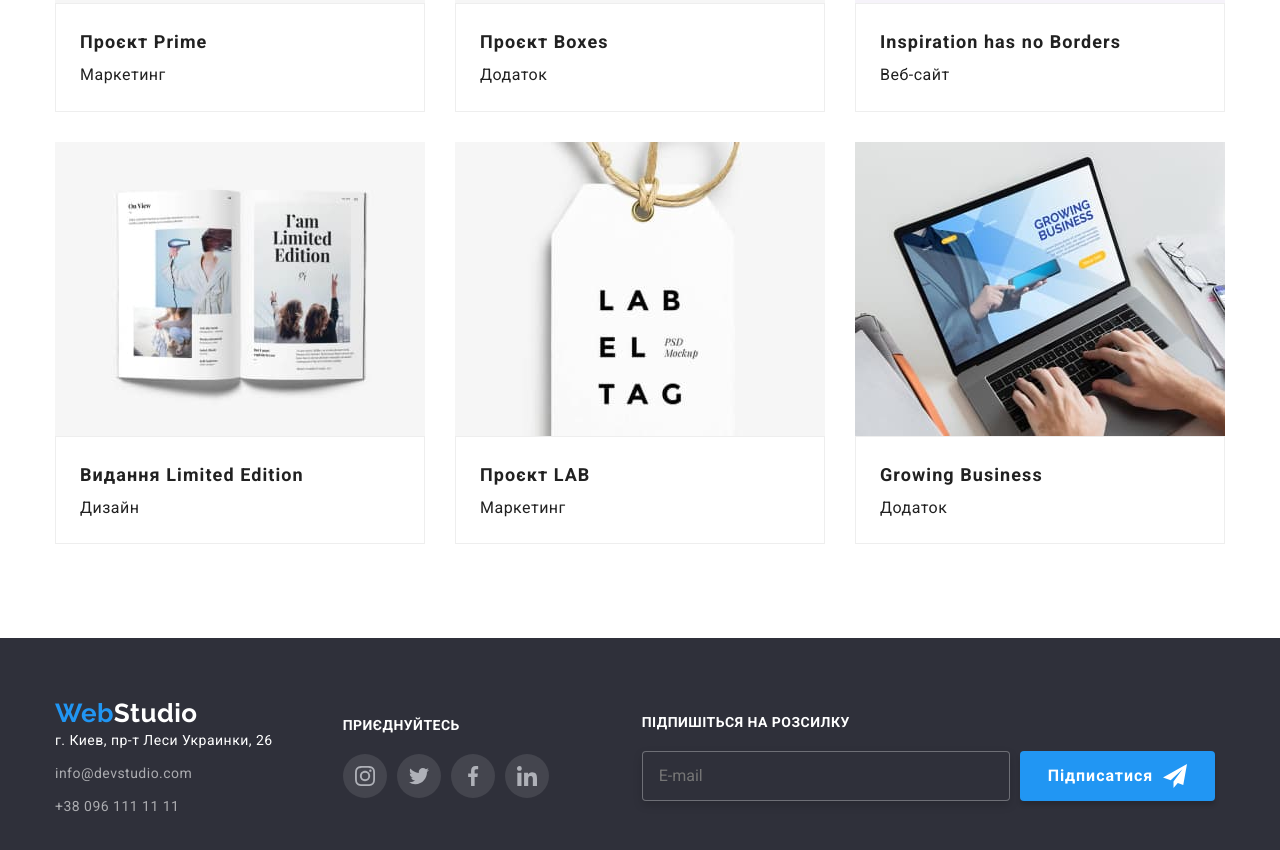
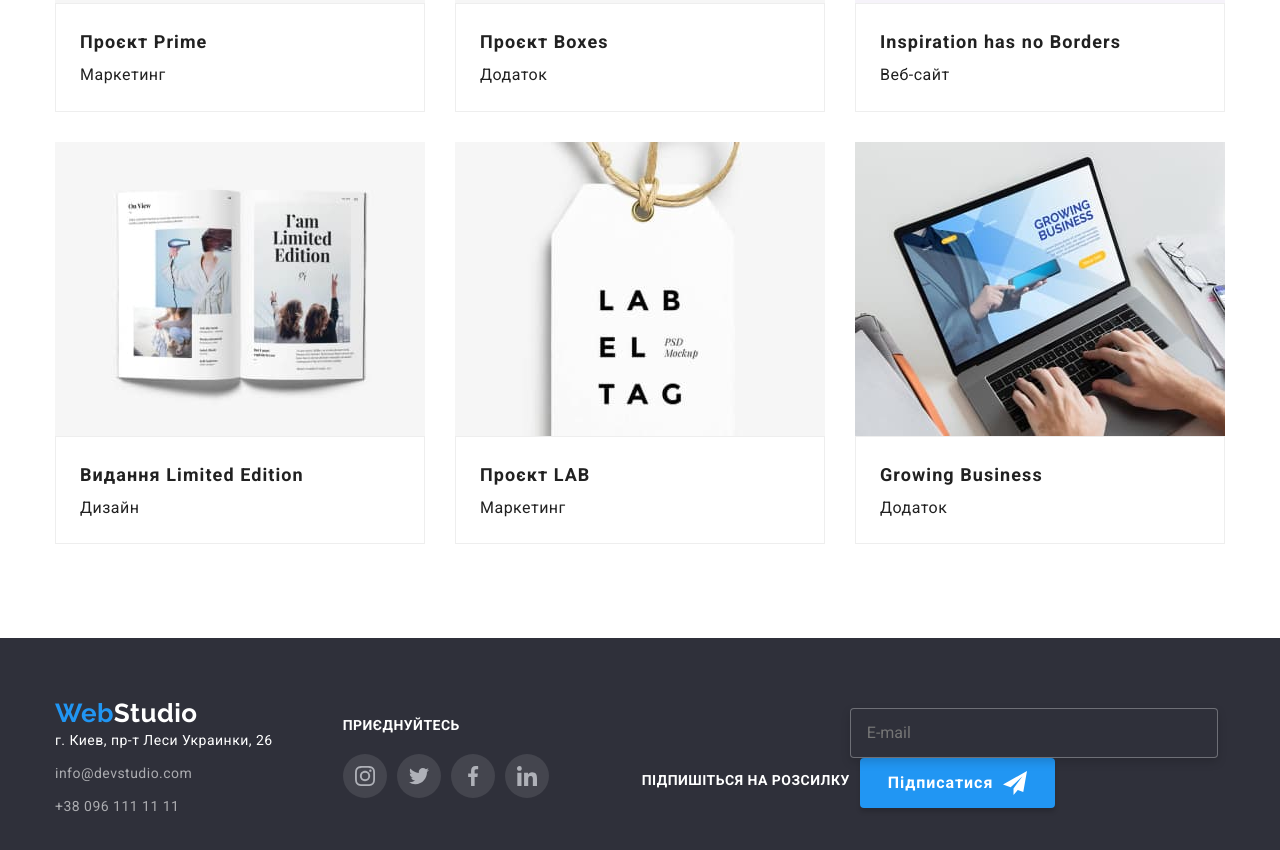
Before and after one commit to mantr88/goit-markup-hw-07, a plain HTML site: page portfolio.html in a window 1280 px wide. Shown: the part 986-1836 px from the top of the page. Drawn offline with nearby package versions, Linux system fonts and the light colour scheme.

Commit message:
Fixed subscribe form

```diff
--- a/sass/components/_subscribe-form.scss
+++ b/sass/components/_subscribe-form.scss
@@ -1,4 +1,7 @@
 .subscribe {
+    display: flex;
+    align-items: end;
+
     margin-left: 93px;
 }
 
@@ -9,11 +12,6 @@
     font-size: 14px;
     line-height: 1.14;
     text-transform: uppercase;
-}
-
-.subscribe__box {
-    display: flex;
-    align-items: center;
 }
 
 .subscribe__lable {
@@ -36,6 +34,7 @@
 .subscribe__button {
     padding: 10px 28px;
     margin-left: 10px;
+    height: auto;
 
     display: flex;
     align-items: center;
```
Also changed, not shown: index.html (+1 -3 lines), css/main.css, css/main.min.css, 2 other files.
